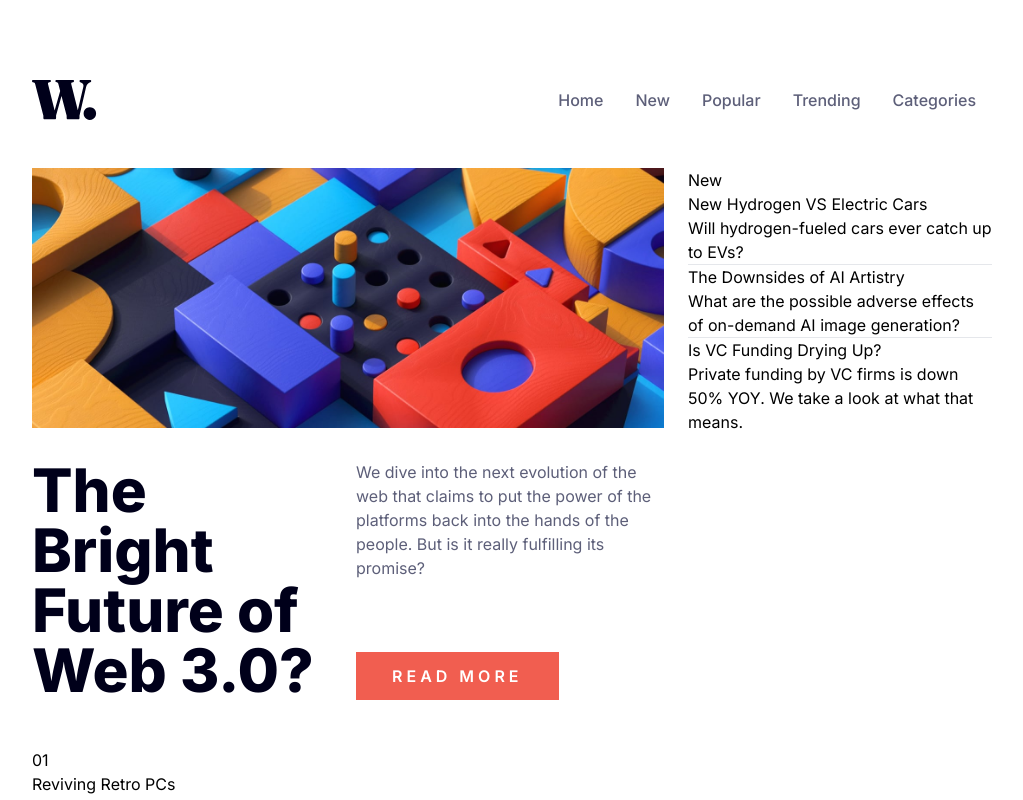
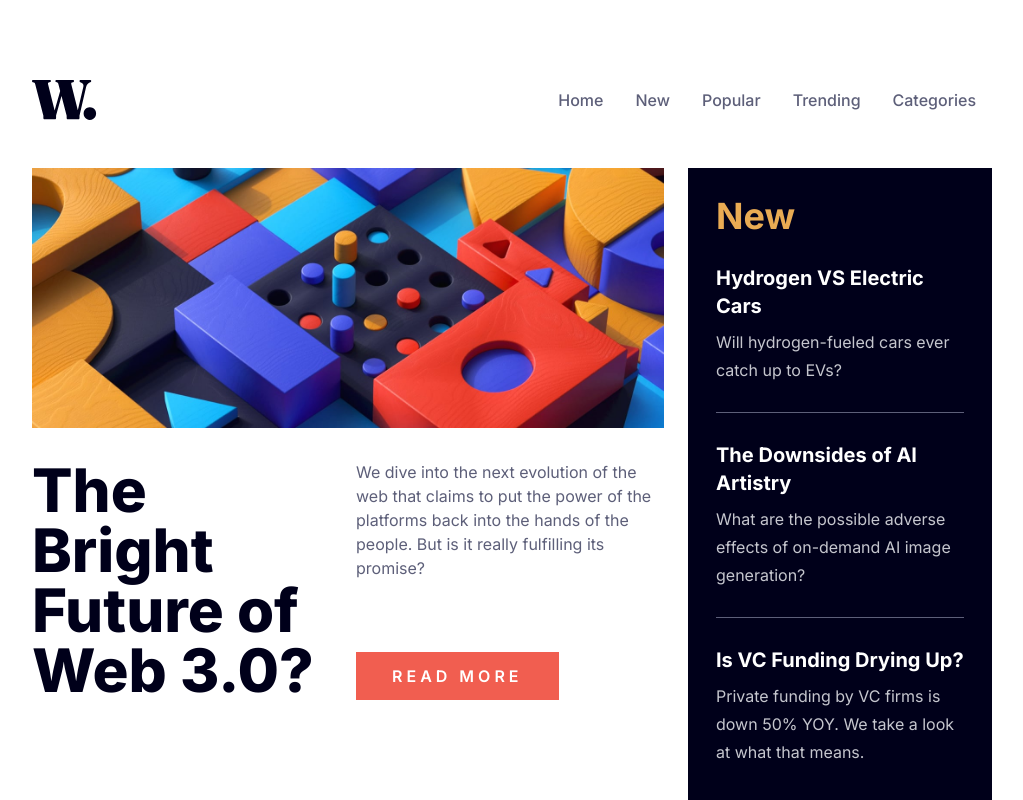
Before and after one commit to Luzefiru/news-homepage, a React (Create React App) app: page / in a window 1280 px wide. Shown: the top 800 px of the page, without its empty margins (128-1151 px from the left). Built offline with nearby package versions, Linux system fonts and the light colour scheme; the HTML template or start-up script is replaced by a standard one.

Commit message:
feat: finish side section

```diff
--- a/src/App.jsx
+++ b/src/App.jsx
@@ -8,30 +8,38 @@ function App() {
 
       <main className="grid grid-cols-3 gap-x-6 gap-y-12">
         <MainArticle />
-        <section>
-          <h2>New</h2>
+        <section className="bg-very-dark-blue p-7">
+          <h2 className="text-soft-orange text-4xl font-bold">New</h2>
           <article>
             <a href="/">
-              <h3>New Hydrogen VS Electric Cars</h3>
+              <h3 className="text-white font-bold text-xl mt-7 mb-2 hover:text-soft-orange">
+                Hydrogen VS Electric Cars
+              </h3>
             </a>
-            <p>Will hydrogen-fueled cars ever catch up to EVs?</p>
+            <p className="text-grayish-blue mb-7 leading-7">
+              Will hydrogen-fueled cars ever catch up to EVs?
+            </p>
           </article>
-          <hr />
+          <hr className="border-0 h-px bg-dark-grayish-blue" />
           <article>
             <a href="/">
-              <h3>The Downsides of AI Artistry</h3>
+              <h3 className="text-white font-bold text-xl mt-7 mb-2 hover:text-soft-orange">
+                The Downsides of AI Artistry
+              </h3>
             </a>
-            <p>
+            <p className="text-grayish-blue mb-7 leading-7">
               What are the possible adverse effects of on-demand AI image
               generation?
             </p>
           </article>
-          <hr />
+          <hr className="border-0 h-px bg-dark-grayish-blue" />
           <article>
             <a href="/">
-              <h3>Is VC Funding Drying Up?</h3>
+              <h3 className="text-white font-bold text-xl mt-7 mb-2 hover:text-soft-orange">
+                Is VC Funding Drying Up?
+              </h3>
             </a>
-            <p>
+            <p className="text-grayish-blue mb-7 leading-7">
               Private funding by VC firms is down 50% YOY. We take a look at
               what that means.
             </p>
```
